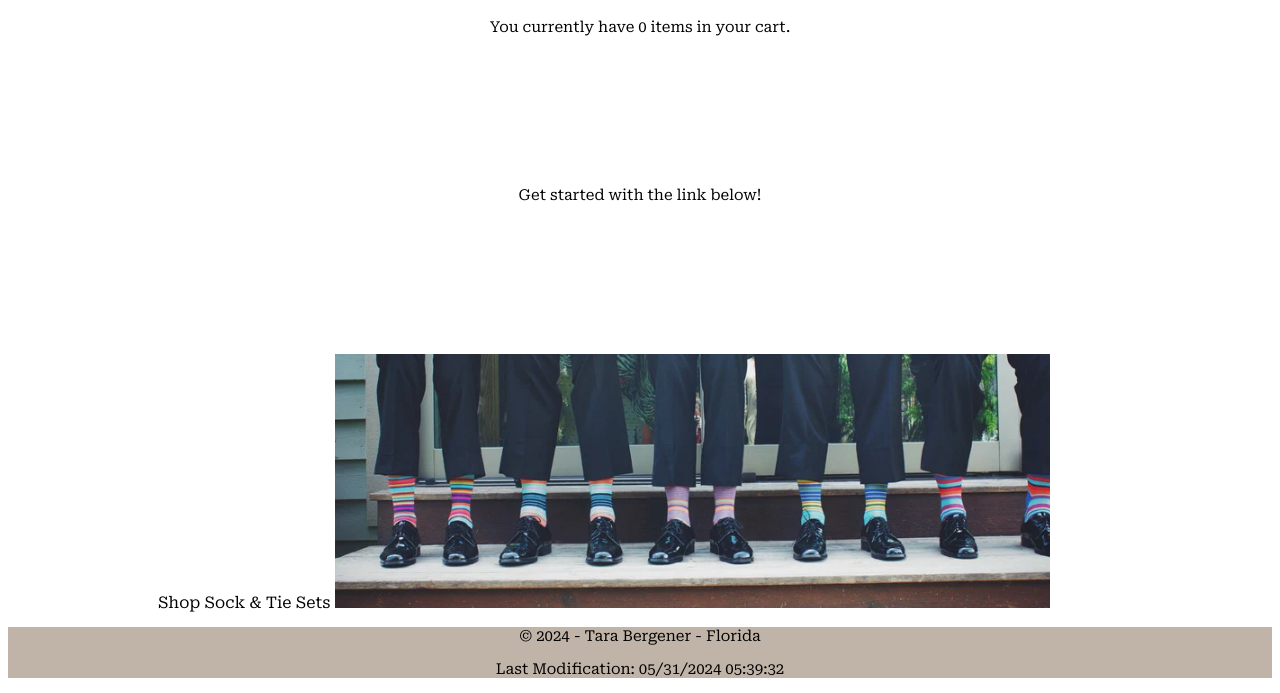
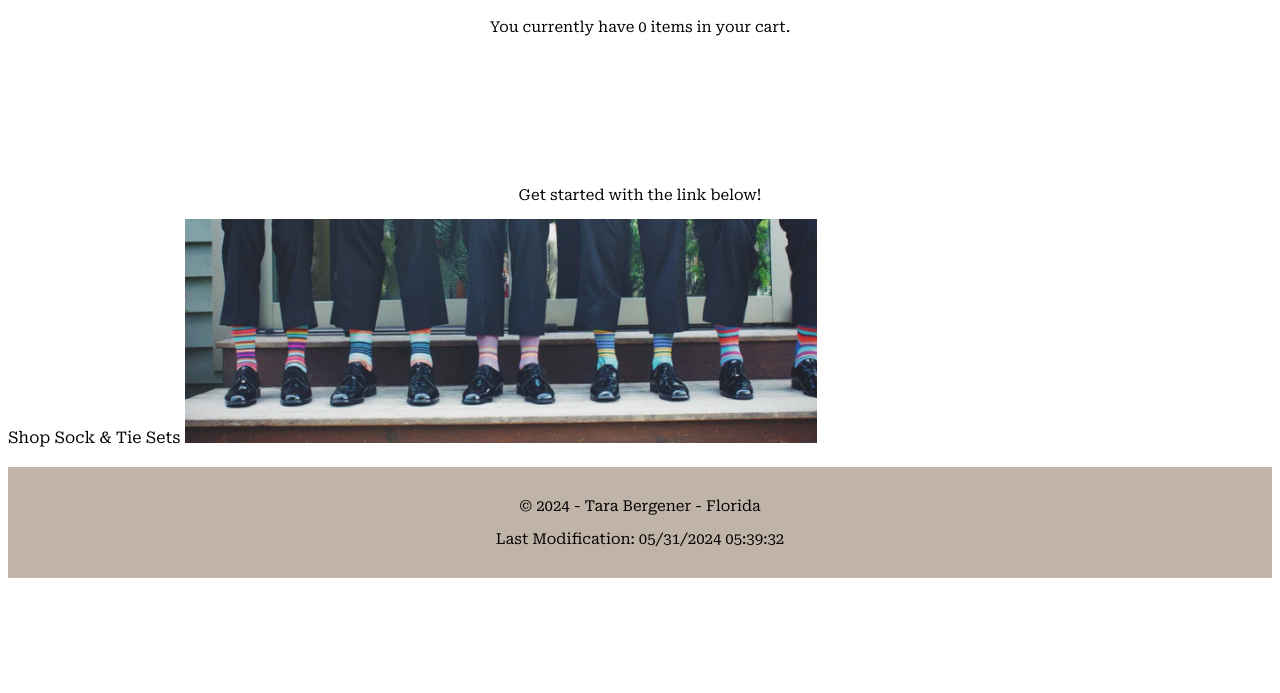
Before and after one commit to tarabergener/wdd131, a plain HTML site: page bothends-site-cart.html in a window 1280 px wide. Shown: the part 401-1094 px from the top of the page. After the commit the page ends 987 px from the top, so only its background shows below. Drawn offline with Linux system fonts and the light colour scheme.

Commit message:
link updates

```diff
--- a/bothends-site-cart.html
+++ b/bothends-site-cart.html
@@ -30,7 +30,7 @@
         <p id="item-count">You currently have 0 items in your cart.</p>
         <p id="shopping">Get started with the link below!</p>
         <a id="shopping" href="bothends-site-shop.html">Shop Sock & Tie Sets
-            <img src="images/shop-now.png">
+            <img id="cart-img" src="images/shop-now.png">
         </a>
     </main>
     <footer>
--- a/styles/bothends-site.css
+++ b/styles/bothends-site.css
@@ -205,7 +205,12 @@ section {
 }
 
 #shopping {
-    margin: 150px;
+    margin-top: 150px;
+}
+
+#cart-img {
+    position: relative;
+    width: 50%;
 }
 
 /*---------------footer--------------*/
@@ -214,4 +219,6 @@ footer {
     font-family: 'Roboto serif', serif;
     text-align: center;
     background-color: rgba(124, 97, 71, 0.479);
+    padding: 15px;
+    margin-top: 20px;
 }
```
